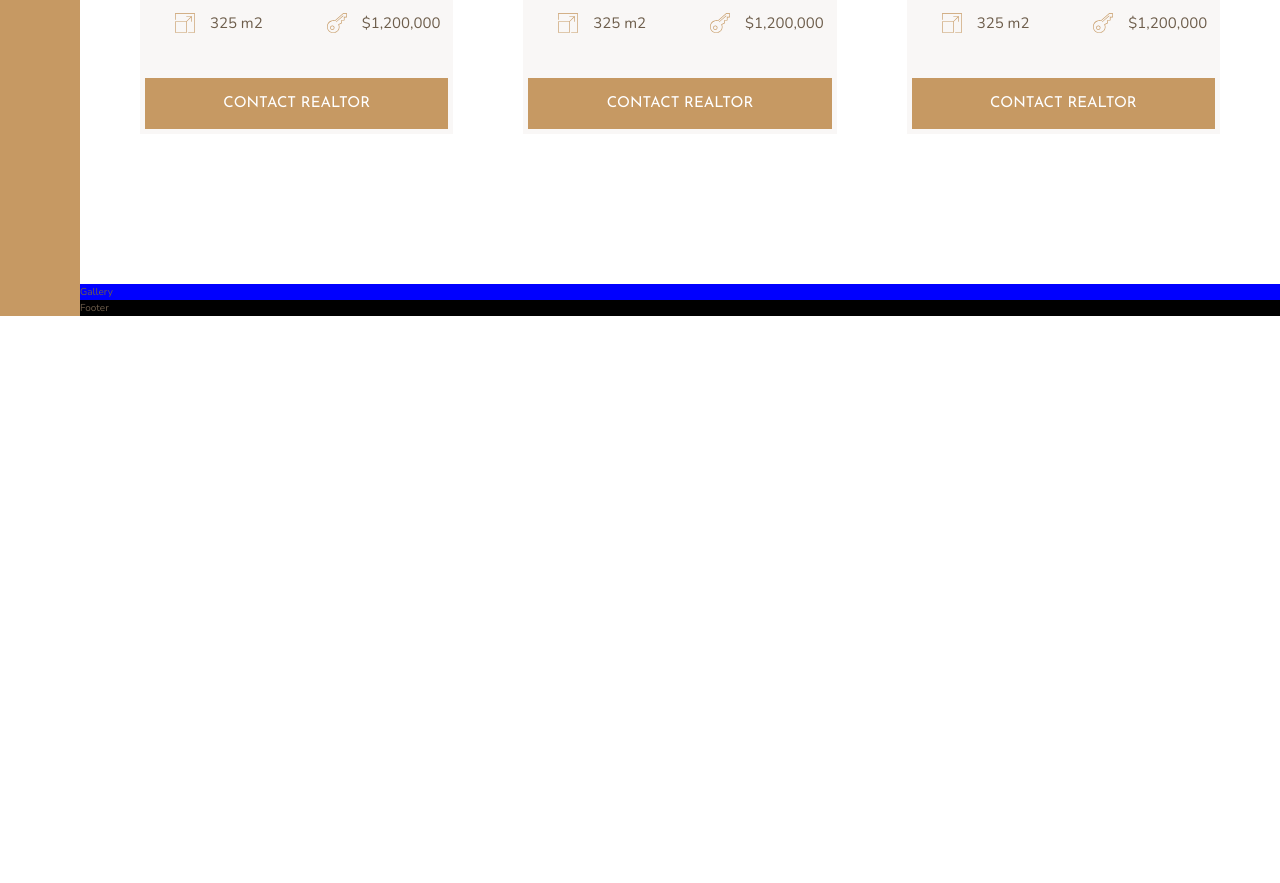
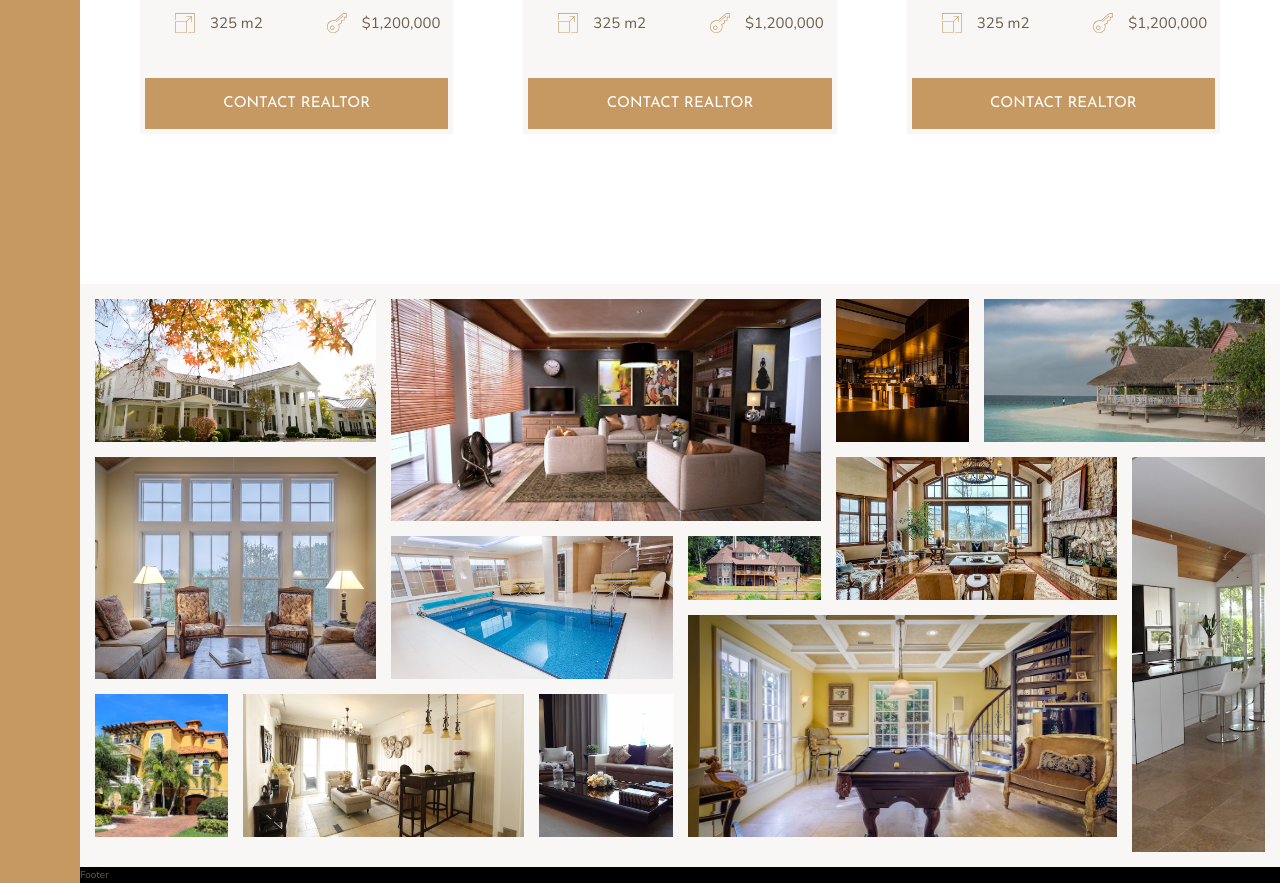
Before and after one commit to densol96/nexter, a website: page index.html in a window 1280 px wide. Shown: the part 2877-3760 px from the top of the page. Before the commit the page ends 3193 px from the top, so only its background shows below. Drawn offline with nearby package versions, Linux system fonts and the light colour scheme; files that its build step writes are made by us from their sources.

Commit message:
Gallery section added

```diff
--- a/index.html
+++ b/index.html
@@ -206,7 +206,47 @@
         <button class="btn home__btn">Contact realtor</button>
       </div>
     </section>
-    <section class="gallery">Gallery</section>
+    <section class="gallery">
+      <figure class="gallery__item gallery__item--1">
+        <img class="gallery__img" src="img/gal-1.jpeg" alt="Picture in the gallery">
+      </figure>
+      <figure class="gallery__item gallery__item--2">
+        <img class="gallery__img" src="img/gal-2.jpeg" alt="Picture in the gallery">
+      </figure>
+      <figure class="gallery__item gallery__item--3">
+        <img class="gallery__img" src="img/gal-3.jpeg" alt="Picture in the gallery">
+      </figure>
+      <figure class="gallery__item gallery__item--4">
+        <img class="gallery__img" src="img/gal-4.jpeg" alt="Picture in the gallery">
+      </figure>
+      <figure class="gallery__item gallery__item--5">
+        <img class="gallery__img" src="img/gal-5.jpeg" alt="Picture in the gallery">
+      </figure>
+      <figure class="gallery__item gallery__item--6">
+        <img class="gallery__img" src="img/gal-6.jpeg" alt="Picture in the gallery">
+      </figure>
+      <figure class="gallery__item gallery__item--7">
+        <img class="gallery__img" src="img/gal-7.jpeg" alt="Picture in the gallery">
+      </figure>
+      <figure class="gallery__item gallery__item--8">
+        <img class="gallery__img" src="img/gal-8.jpeg" alt="Picture in the gallery">
+      </figure>
+      <figure class="gallery__item gallery__item--9">
+        <img class="gallery__img" src="img/gal-9.jpeg" alt="Picture in the gallery">
+      </figure>
+      <figure class="gallery__item gallery__item--10">
+        <img class="gallery__img" src="img/gal-10.jpeg" alt="Picture in the gallery">
+      </figure>
+      <figure class="gallery__item gallery__item--11">
+        <img class="gallery__img" src="img/gal-11.jpeg" alt="Picture in the gallery">
+      </figure>
+      <figure class="gallery__item gallery__item--12">
+        <img class="gallery__img" src="img/gal-12.jpeg" alt="Picture in the gallery">
+      </figure>
+      <figure class="gallery__item gallery__item--13">
+        <img class="gallery__img" src="img/gal-13.jpeg" alt="Picture in the gallery">
+      </figure>
+    </section>
     <footer class="footer">Footer</footer>
   </body>
 </html>
--- a/sass/_gallery.scss
+++ b/sass/_gallery.scss
@@ -1,4 +1,83 @@
 .gallery {
-  background-color: blue;
   grid-column: full-start / full-end;
+  background-color: $color-grey-light-1;
+  display: grid;
+  grid-template-columns: repeat(8, 1fr);
+  grid-template-rows: repeat(7, 5vw);
+  gap: 1.5rem;
+  padding: 1.5rem;
+
+  .gallery__item {
+    &--1 {
+      grid-column: 1 / span 2;
+      grid-row: 1 / span 2;
+    }
+
+    &--2 {
+      grid-column: 3 / span 3;
+      grid-row: 1 / span 3;
+    }
+
+    &--3 {
+      grid-column: 6 / span 1;
+      grid-row: 1 / span 2;
+    }
+
+    &--4 {
+      grid-column: -3 / -1;
+      grid-row: 1 / span 2;
+    }
+
+    &--5 {
+      grid-column: 1 / span 2;
+      grid-row: 3 / span 3;
+    }
+
+    &--6 {
+      grid-column: 3 / span 2;
+      grid-row: 4 / span 2;
+    }
+
+    &--7 {
+      grid-column: 5 / span 1;
+      grid-row: 4 / span 1;
+    }
+
+    &--8 {
+      grid-column: 6 / span 2;
+      grid-row: 3 / span 2;
+    }
+
+    &--9 {
+      grid-column: -2 / -1;
+      grid-row: 3 / span 6;
+    }
+
+    &--10 {
+      grid-column: 1 / span 1;
+      grid-row: -3 / -1;
+    }
+
+    &--11 {
+      grid-column: 2 / span 2;
+      grid-row: -3 / -1;
+    }
+
+    &--12 {
+      grid-column: 4 / span 1;
+      grid-row: -3 / -1;
+    }
+
+    &--13 {
+      grid-column: 5 / span 3;
+      grid-row: -4 / -1;
+    }
+  }
+
+  .gallery__img {
+    width: 100%;
+    height: 100%;
+    object-fit: cover;
+    display: block;
+  }
 }
```
